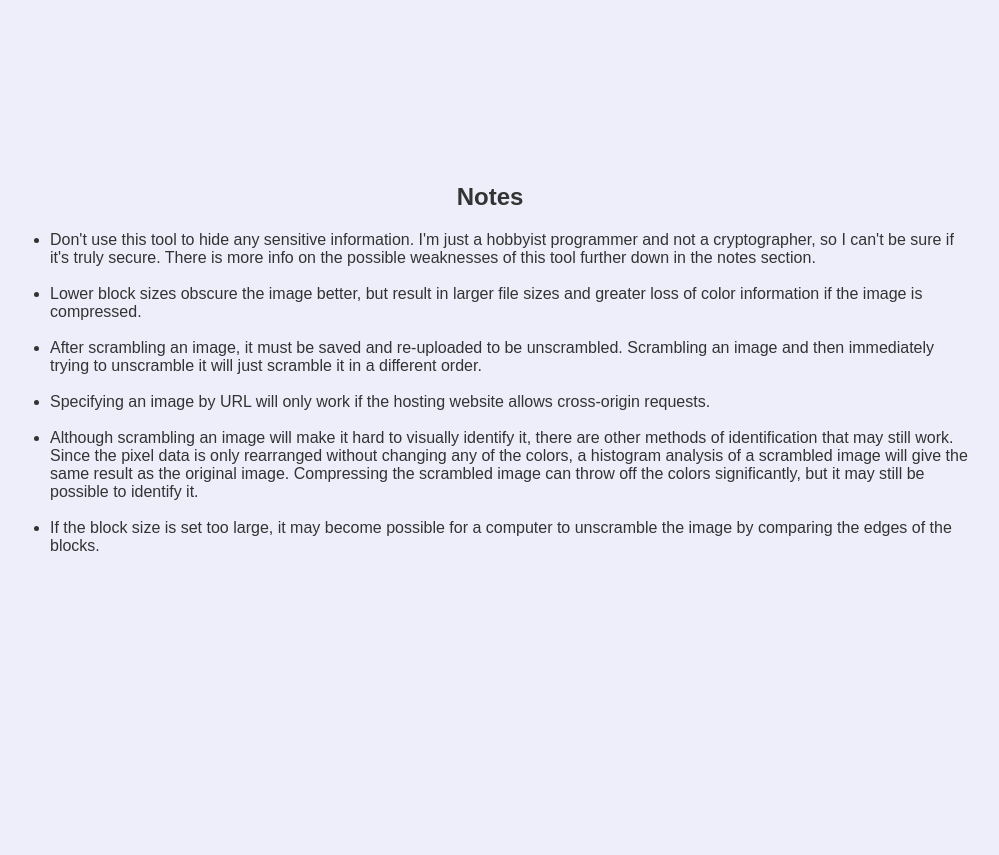
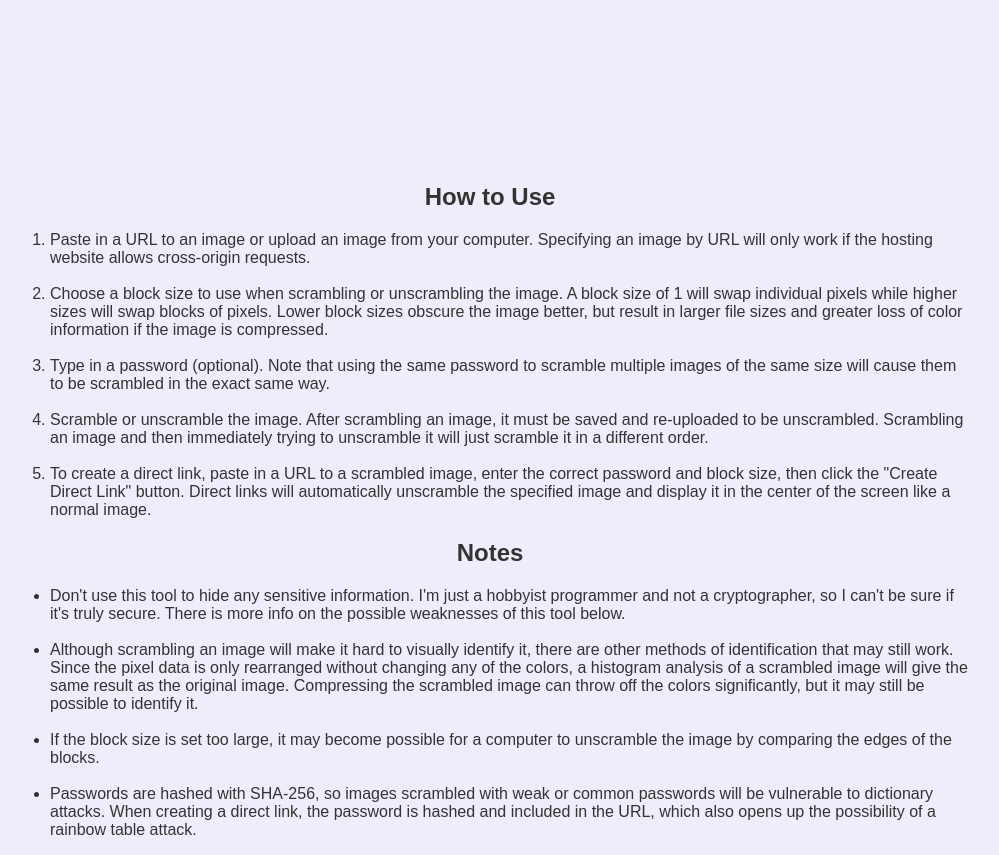
Before and after one commit to SpotsBoi/imagescrambler, a plain HTML site: page index.html in a window 1280 px wide. Shown: the part 568-1423 px from the top of the page, without its empty margins (150-1149 px from the left). Before the commit the page ends 1139 px from the top, so only its background shows below. Drawn offline with Linux system fonts and the light colour scheme.

Commit message:
Added "How to Use" sections and moved info around

```diff
--- a/index.html
+++ b/index.html
@@ -66,19 +66,27 @@
             <div style="height: 10px;"></div>
 
             <div style="width: 75%;">
+                <h2 style="text-align: center;">How to Use</h2>
+                <ol>
+                    <li>Paste in a URL to an image or upload an image from your computer. Specifying an image by URL will only work if the hosting website allows cross-origin requests.</li>
+                    <br>
+                    <li>Choose a block size to use when scrambling or unscrambling the image. A block size of 1 will swap individual pixels while higher sizes will swap blocks of pixels. Lower block sizes obscure the image better, but result in larger file sizes and greater loss of color information if the image is compressed.</li>
+                    <br>
+                    <li>Type in a password (optional). Note that using the same password to scramble multiple images of the same size will cause them to be scrambled in the exact same way.</li>
+                    <br>
+                    <li>Scramble or unscramble the image. After scrambling an image, it must be saved and re-uploaded to be unscrambled. Scrambling an image and then immediately trying to unscramble it will just scramble it in a different order.</li>
+                    <br>
+                    <li>To create a direct link, paste in a URL to a scrambled image, enter the correct password and block size, then click the "Create Direct Link" button. Direct links will automatically unscramble the specified image and display it in the center of the screen like a normal image.</li>
+                </ol>
                 <h2 style="text-align: center;">Notes</h2>
                 <ul>
-                    <li>Don't use this tool to hide any sensitive information. I'm just a hobbyist programmer and not a cryptographer, so I can't be sure if it's truly secure. There is more info on the possible weaknesses of this tool further down in the notes section.</li>
-                    <br>
-                    <li>Lower block sizes obscure the image better, but result in larger file sizes and greater loss of color information if the image is compressed.</li>
-                    <br>
-                    <li>After scrambling an image, it must be saved and re-uploaded to be unscrambled. Scrambling an image and then immediately trying to unscramble it will just scramble it in a different order.</li>
-                    <br>
-                    <li>Specifying an image by URL will only work if the hosting website allows cross-origin requests.</li>
+                    <li>Don't use this tool to hide any sensitive information. I'm just a hobbyist programmer and not a cryptographer, so I can't be sure if it's truly secure. There is more info on the possible weaknesses of this tool below.</li>
                     <br>
                     <li>Although scrambling an image will make it hard to visually identify it, there are other methods of identification that may still work. Since the pixel data is only rearranged without changing any of the colors, a histogram analysis of a scrambled image will give the same result as the original image. Compressing the scrambled image can throw off the colors significantly, but it may still be possible to identify it.</li>
                     <br>
                     <li>If the block size is set too large, it may become possible for a computer to unscramble the image by comparing the edges of the blocks.</li>
+                    <br>
+                    <li>Passwords are hashed with SHA-256, so images scrambled with weak or common passwords will be vulnerable to dictionary attacks. When creating a direct link, the password is hashed and included in the URL, which also opens up the possibility of a rainbow table attack.</li>
                 </ul>
             </div>
         </div>
```
